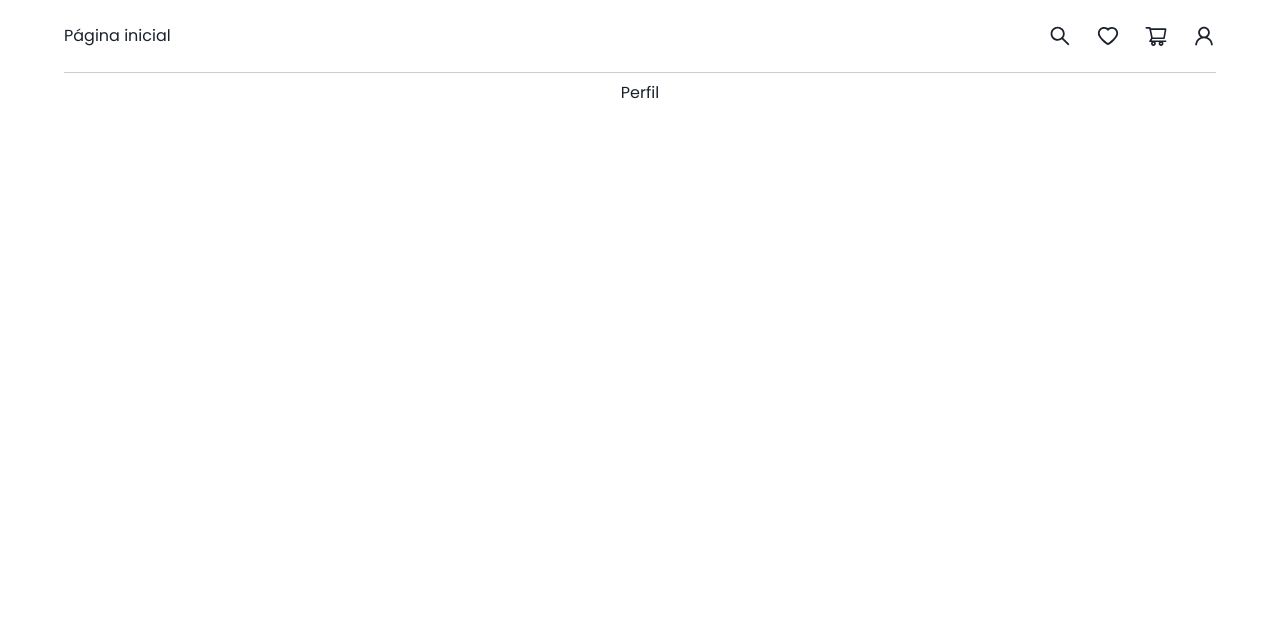
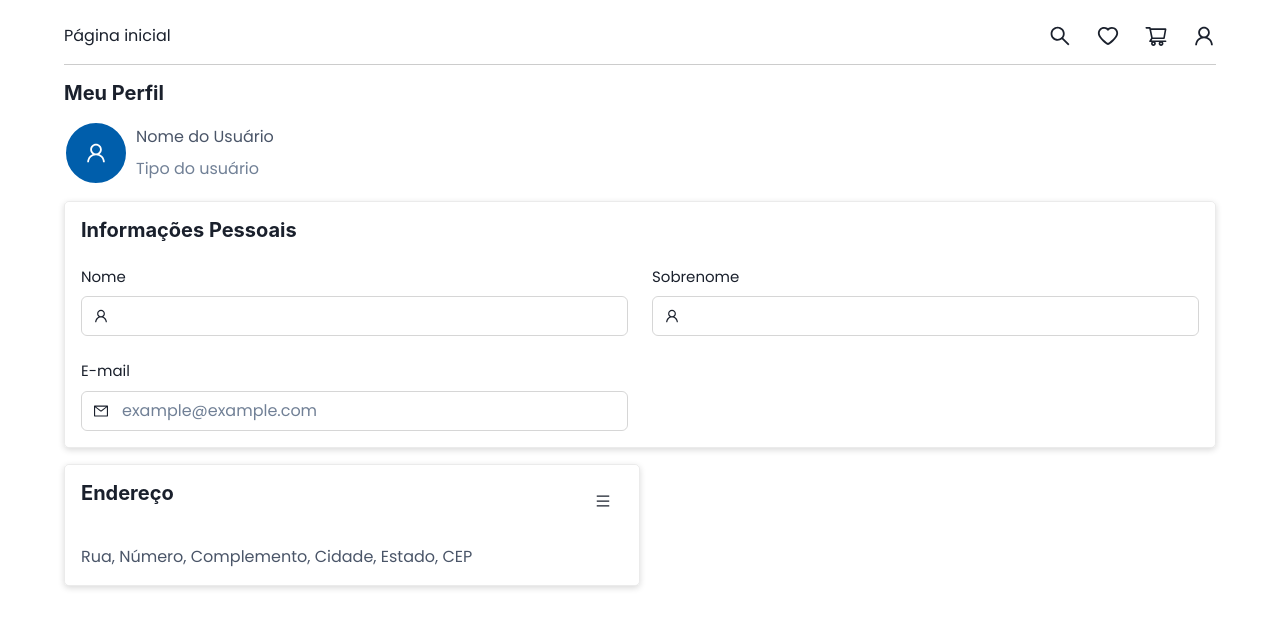
Before and after one commit to mikasampaio/ecommerce-frontend, a Next.js app: page /perfil in a window 1280 px wide. Shown: the top 628 px of the page. Built offline with nearby package versions, Linux system fonts and the light colour scheme.

Commit message:
feat: perfil

```diff
--- a/src/components/Authenticated/index.tsx
+++ b/src/components/Authenticated/index.tsx
@@ -1,17 +1,31 @@
 import { ReactNode } from "react";
 import Header from "../Header";
-import { VStack } from "@chakra-ui/react";
+import { Box } from "@chakra-ui/react";
+import { FormProvider, useForm } from "react-hook-form";
 
 interface AuthenticationProps {
   children: ReactNode;
 }
 
 export default function Authenticated({ children }: AuthenticationProps) {
+  const methods = useForm();
   return (
-    <VStack w="100vw" paddingX="4rem">
-      <Header />
+    <FormProvider {...methods}>
+      <Box
+        w="100vw"
+        paddingX={{
+          base: "1rem",
+          md: "4rem",
+        }}
+        paddingY={{
+          base: "1rem",
+          md: "1.5rem",
+        }}
+      >
+        <Header />
 
-      {children}
-    </VStack>
+        {children}
+      </Box>
+    </FormProvider>
   );
 }
--- a/src/components/Header/index.tsx
+++ b/src/components/Header/index.tsx
@@ -9,13 +9,10 @@ import { AiOutlineHeart } from "react-icons/ai";
 import { Link } from "@chakra-ui/react";
 import { useState } from "react";
 import InputText from "../Input";
-import { FormProvider, useForm } from "react-hook-form";
 
 export default function Header() {
   const router = useRouter();
   const [showSearch, setShowSearch] = useState(false);
-
-  const methods = useForm();
 
   const options = [
     {
@@ -45,7 +42,6 @@ export default function Header() {
 
   return (
     <Container>
-      <FormProvider {...methods}>
       <Link href="/home">Página inicial</Link>
 
       <ContainerItems>
@@ -75,7 +71,6 @@ export default function Header() {
           )
         )}
       </ContainerItems>
-      </FormProvider>
     </Container>
   );
 }
--- a/src/components/Header/styles.tsx
+++ b/src/components/Header/styles.tsx
@@ -4,7 +4,8 @@ export const Container = styled.header`
   display: flex !important;
   flex-direction: row;
   border-bottom: 1px solid rgb(0, 0, 0, 0.2);
-  padding-block: 1.5rem;
+  /* padding-block: 1.5rem; */
+  padding-bottom: 1rem;
   justify-content: space-between;
   width: 100%;
 `;
--- a/src/components/Input/index.tsx
+++ b/src/components/Input/index.tsx
@@ -6,6 +6,7 @@ import {
   InputLeftElement,
   InputProps,
   InputRightElement,
+  Stack,
 } from "@chakra-ui/react";
 import { ReactNode } from "react";
 import { Controller, useFormContext } from "react-hook-form";
@@ -34,7 +35,7 @@ export default function InputText({
         field: { onChange, onBlur, value },
         fieldState: { error },
       }) => (
-        <>
+        <Stack width="100%">
           {label && (
             <FormLabel
               margin="0"
@@ -77,7 +78,7 @@ export default function InputText({
           {error?.message && (
             <FormErrorMessage>{error.message}</FormErrorMessage>
           )}
-        </>
+        </Stack>
       )}
     />
   );
--- /dev/null
+++ b/src/components/Profile/address.tsx
@@ -0,0 +1,49 @@
+import {
+  Grid,
+  GridItem,
+  Heading,
+  IconButton,
+  Menu,
+  MenuButton,
+  MenuItem,
+  MenuList,
+  Text,
+} from "@chakra-ui/react";
+import { AiOutlineMenu } from "react-icons/ai";
+import { GoPencil } from "react-icons/go";
+
+export default function AddressProfile() {
+  return (
+    <Grid
+      gap={6}
+      border="1px solid"
+      borderColor="gray.200"
+      borderRadius=".3rem"
+      boxShadow="0 2px 6px rgba(0, 0, 0, 0.15)"
+      width={{ base: "100%", sm: "50%" }}
+      padding="1rem"
+    >
+      <GridItem display="flex" justifyContent="space-between" colSpan={2}>
+        <Heading as="h5" size="md">
+          Endereço
+        </Heading>
+
+        <Menu>
+          <MenuButton
+            as={IconButton}
+            aria-label="Options"
+            icon={<AiOutlineMenu />}
+            variant="ghost"
+          />
+          <MenuList>
+            <MenuItem icon={<GoPencil fontSize="1rem" />}>Editar</MenuItem>
+          </MenuList>
+        </Menu>
+      </GridItem>
+
+      <Text color="gray.600">
+        Rua, Número, Complemento, Cidade, Estado, CEP
+      </Text>
+    </Grid>
+  );
+}
--- /dev/null
+++ b/src/components/Profile/personalInformation.tsx
@@ -0,0 +1,54 @@
+import InputText from "@/components/Input";
+import { Grid, GridItem, Heading } from "@chakra-ui/react";
+import { AiOutlineMail, AiOutlineUser } from "react-icons/ai";
+
+export default function PersonalInformation() {
+  return (
+    <Grid
+      templateColumns={{
+        base: "repeat(1, 1fr)",
+        md: "repeat(2, 1fr)",
+      }}
+      gap={{
+        base: "1rem",
+        md: "1.5rem",
+      }}
+      border="1px solid"
+      borderColor="gray.200"
+      borderRadius=".3rem"
+      boxShadow="0 2px 6px rgba(0, 0, 0, 0.15)"
+      width="100%"
+      padding="1rem"
+    >
+      <GridItem
+        colSpan={{
+          base: 1,
+          md: 2,
+        }}
+      >
+        <Heading as="h5" size="md">
+          Informações Pessoais
+        </Heading>
+      </GridItem>
+
+      <InputText
+        name="firstName"
+        label="Nome"
+        leftIcon={<AiOutlineUser />}
+      ></InputText>
+
+      <InputText
+        name="lastName"
+        label="Sobrenome"
+        leftIcon={<AiOutlineUser />}
+      ></InputText>
+
+      <InputText
+        name="email"
+        label="E-mail"
+        placeholder="example@example.com"
+        leftIcon={<AiOutlineMail />}
+      ></InputText>
+    </Grid>
+  );
+}
--- a/src/pages/perfil.tsx
+++ b/src/pages/perfil.tsx
@@ -1,9 +1,41 @@
 import Authenticated from "@/components/Authenticated";
+import AddressProfile from "@/components/Profile/address";
+import PersonalInformation from "@/components/Profile/personalInformation";
+import {
+  Avatar,
+  AvatarGroup,
+  Heading,
+  HStack,
+  Stack,
+  Text,
+} from "@chakra-ui/react";
+import { AiOutlineUser } from "react-icons/ai";
 
 export default function Carrinho() {
   return (
     <Authenticated>
-      <h1>Perfil</h1>
+      <Stack paddingY="1rem" gap="1rem">
+        <Heading as="h1" size="md">
+          Meu Perfil
+        </Heading>
+        <HStack>
+          <AvatarGroup>
+            <Avatar
+              bg="primary"
+              size="lg"
+              icon={<AiOutlineUser fontSize="1.5rem" />}
+            />
+          </AvatarGroup>
+
+          <Stack>
+            <Text color="gray.600">Nome do Usuário</Text>
+            <Text color="gray.500">Tipo do usuário</Text>
+          </Stack>
+        </HStack>
+
+        <PersonalInformation />
+        <AddressProfile />
+      </Stack>
     </Authenticated>
   );
 }
```
Also changed, not shown: src/pages/login.tsx (renamed from src/pages/login/index.tsx). Lines whose indentation alone changed are shown as unchanged.
